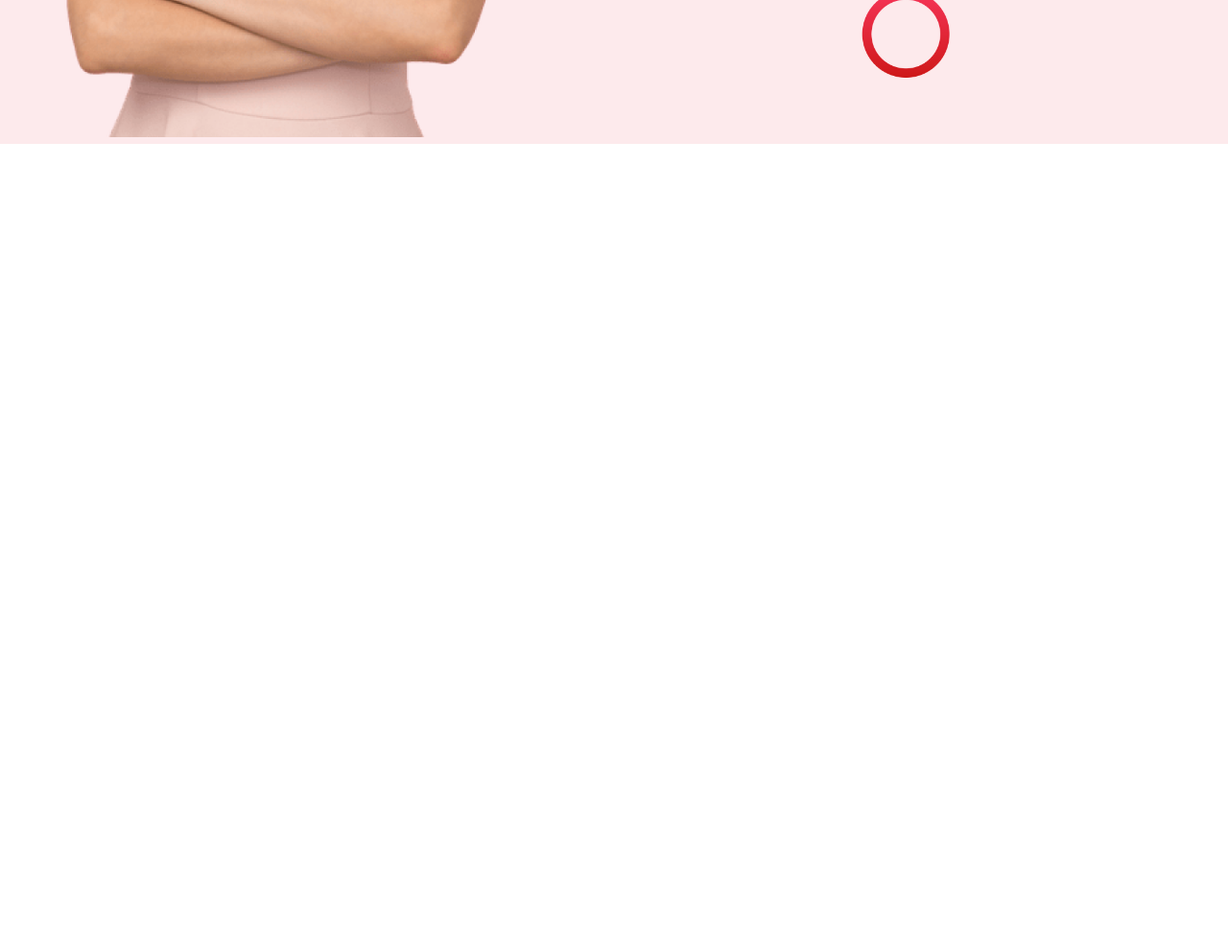
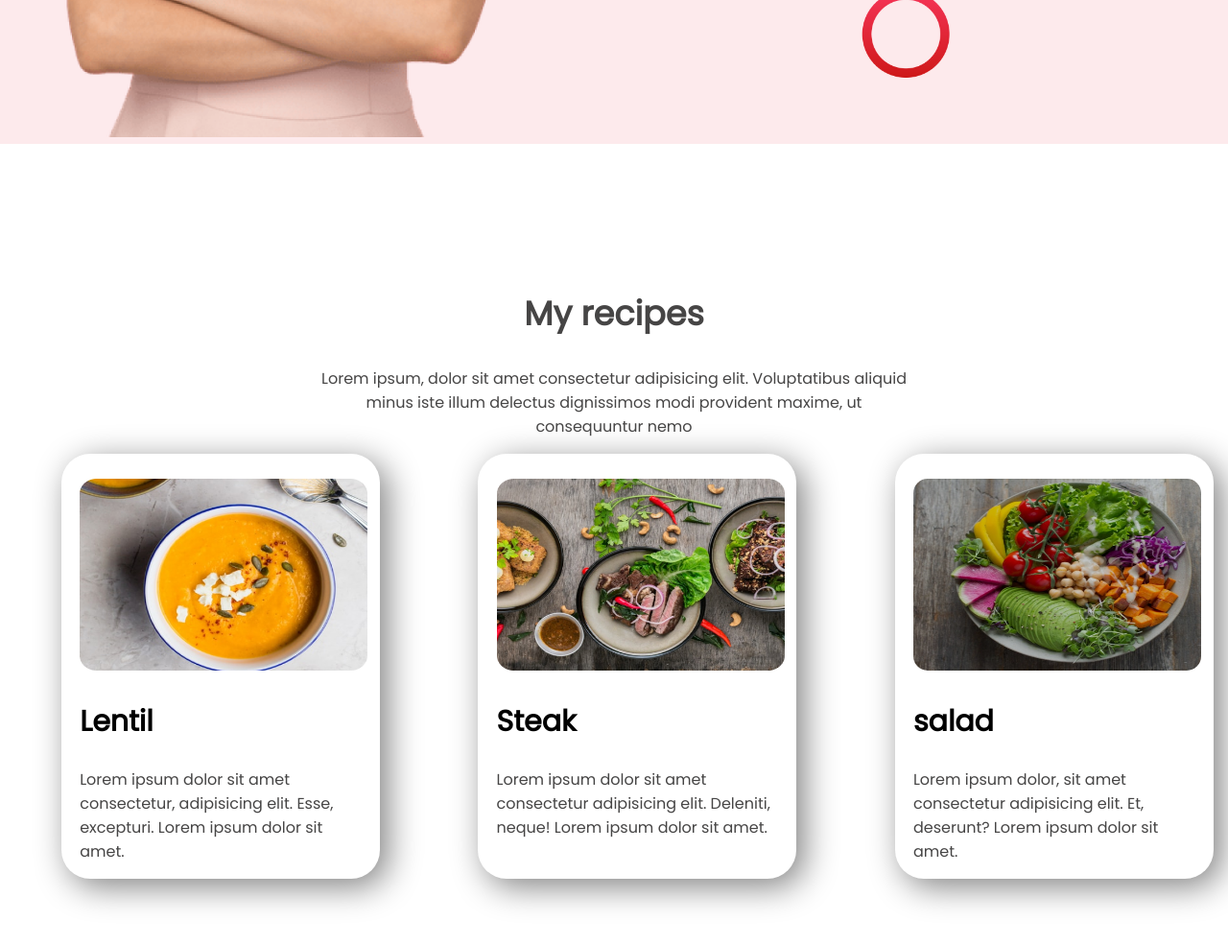
Before and after one commit to Sadnan-08/food-network, a plain HTML site: page index.html in a window 1280 px wide. Shown: the part 1370-2354 px from the top of the page at 96% size. Before the commit the page ends 1670 px from the top, so only its background shows below. Drawn offline with Linux system fonts and the light colour scheme.

Commit message:
third-section done

```diff
--- a/index.html
+++ b/index.html
@@ -44,5 +44,37 @@
 
     </section>
 
+ <!--This is the third section-->
+
+    <section>
+        <div class="my-recipes">
+            <h2>My recipes</h2>
+            <p >Lorem ipsum, dolor sit amet consectetur adipisicing elit. Voluptatibus aliquid <br> minus iste illum delectus dignissimos modi provident maxime, ut <br> consequuntur nemo </p>
+        </div>
+
+        <div class="flexible-container">
+
+            <div class="one-third-width">
+                <img class="third-img" src="images/Project Cover.png" alt="">
+                <h2 class="recipe-title">Lentil</h2>
+                <p>Lorem ipsum dolor sit amet consectetur, adipisicing elit. Esse, excepturi. Lorem ipsum dolor sit amet.</p>
+            </div>
+
+            <div class="one-third-width">
+                <img class="third-img" src="images/Project Cover1.jpg" alt="">
+                <h2 class="recipe-title">Steak</h2>
+                <p>Lorem ipsum dolor sit amet consectetur adipisicing elit. Deleniti, neque! Lorem ipsum dolor sit amet.</p>
+            </div>
+
+            <div class="one-third-width">
+                <img id="round-image" class="third-img" src="images/Project Cover5.png" alt="">
+                <h2 class="recipe-title">salad</h2>
+                <p>Lorem ipsum dolor, sit amet consectetur adipisicing elit. Et, deserunt? Lorem ipsum dolor sit amet. </p>
+            </div>
+
+        </div>
+
+    </section>
+
 </body>
 </html>
--- a/style.css
+++ b/style.css
@@ -55,5 +55,29 @@ section{
     margin-top: 90px;
 }
 .second-img{
-    height: 95;
+    height: auto;
 }
+.my-recipes{
+    text-align: center;
+}
+.one-third-width{
+    width: 33%;
+    padding-left: 1.5%;
+    box-shadow: 8px 8px 35px gray;
+    border-radius: 30px;
+    margin-left: 5%;
+    margin-right: 3%;
+    padding-right: 1%;
+    padding-top: 2%;
+}
+.third-img{
+    height: 200px;
+    width: 300px;
+}
+#round-image{
+    border-radius: 15px;
+}
+.recipe-title{
+    font-size: 30px;
+    color: black;
+}
```
Also changed, not shown: images/Project Cover.png (added), images/Project Cover1.jpg (added), images/Project Cover5.png (added), images/png-clipart-eating-healthy-diet-food-health-natural-foods-food-removebg-preview.png (deleted).
